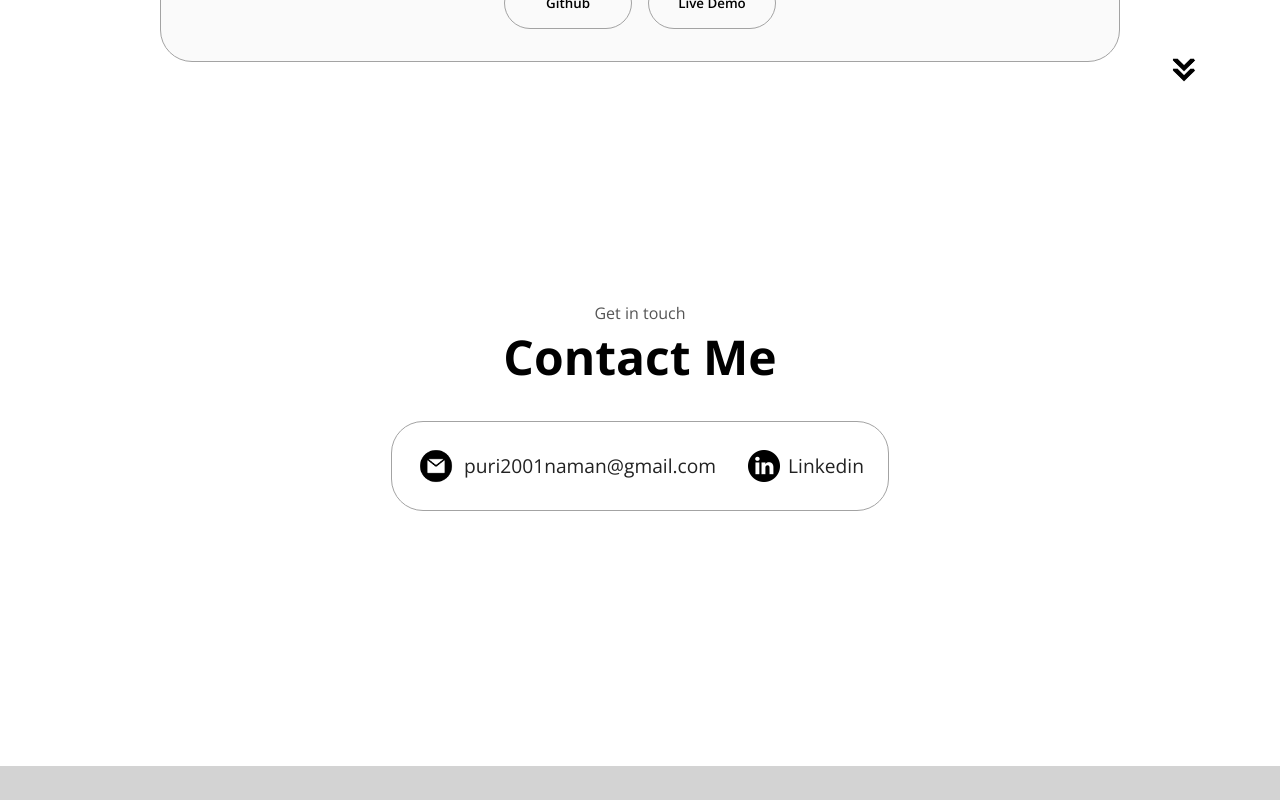
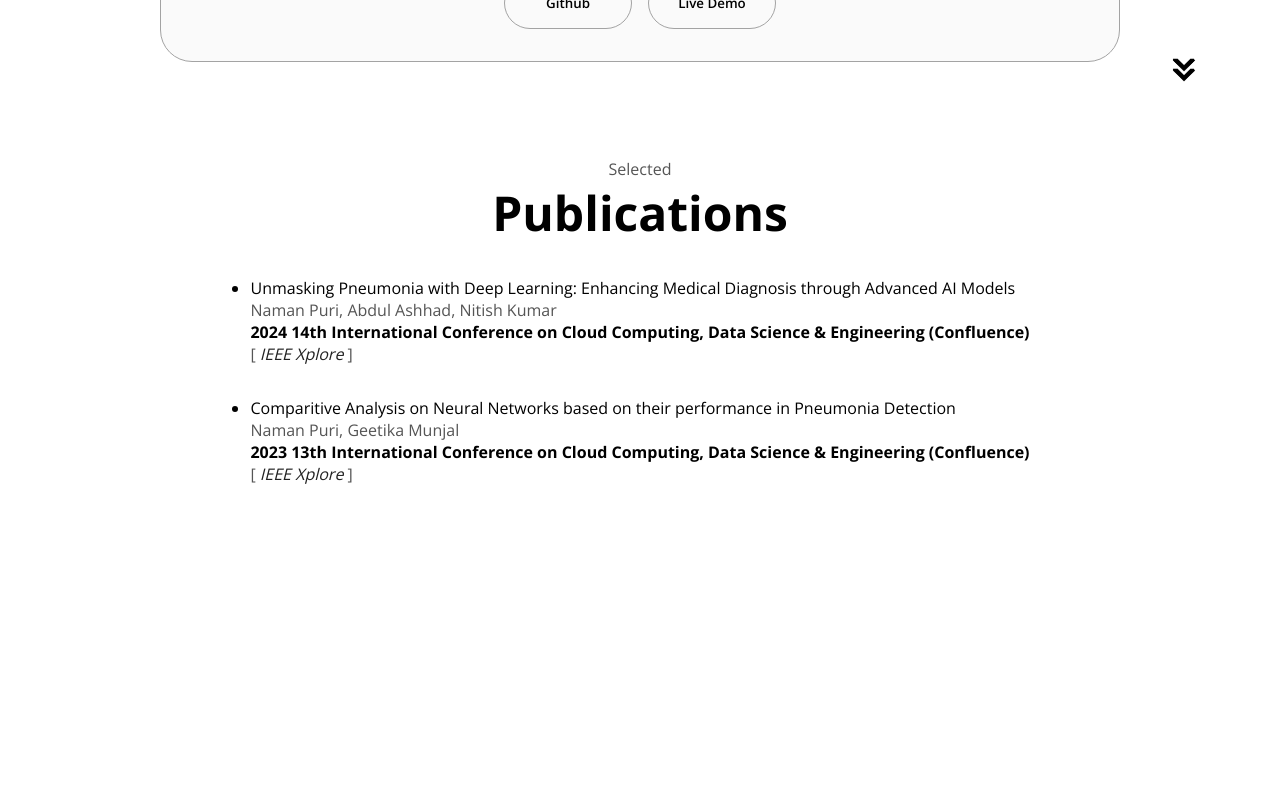
Before and after one commit to namanpurii/portfolioWebsite2023, a React (Vite) app: page / in a window 1280 px wide. Shown: the part 4060-4860 px from the top of the page. Built offline with nearby package versions, Linux system fonts and the light colour scheme.

Commit message:
pub section added

```diff
--- a/src/App.jsx
+++ b/src/App.jsx
@@ -259,6 +259,26 @@ function App() {
           }}
         />
       </section>
+      <section id="publications">
+        <p className="section__text__p1">Selected</p>
+        <h1 className="title">Publications</h1>
+        <div style={{display: "flex", alignItems: "center", justifyContent: "center", marginTop: "2rem"}}>
+          <ul style={{display: "flex", flexDirection: "column", rowGap: "2rem"}}>
+            <li>
+              Unmasking Pneumonia with Deep Learning: Enhancing Medical Diagnosis through Advanced AI Models
+              <p>Naman Puri, Abdul Ashhad, Nitish Kumar</p>
+              <strong>2024 14th International Conference on Cloud Computing, Data Science & Engineering (Confluence)</strong>
+              <p>[ <a style={{cursor: "pointer"}} href="https://ieeexplore.ieee.org/document/10463272"><i>IEEE Xplore</i></a> ]</p>
+            </li>
+            <li>
+              Comparitive Analysis on Neural Networks based on their performance in Pneumonia Detection
+              <p>Naman Puri, Geetika Munjal</p>
+              <strong>2023 13th International Conference on Cloud Computing, Data Science & Engineering (Confluence)</strong>
+              <p>[ <a style={{cursor: "pointer"}} href="https://ieeexplore.ieee.org/document/10048884"><i>IEEE Xplore</i></a> ]</p>
+            </li>
+          </ul>
+        </div>
+      </section>
       <section id="contact">
         <p className="section__text__p1">Get in touch</p>
         <h1 className="title">Contact Me</h1>
```
